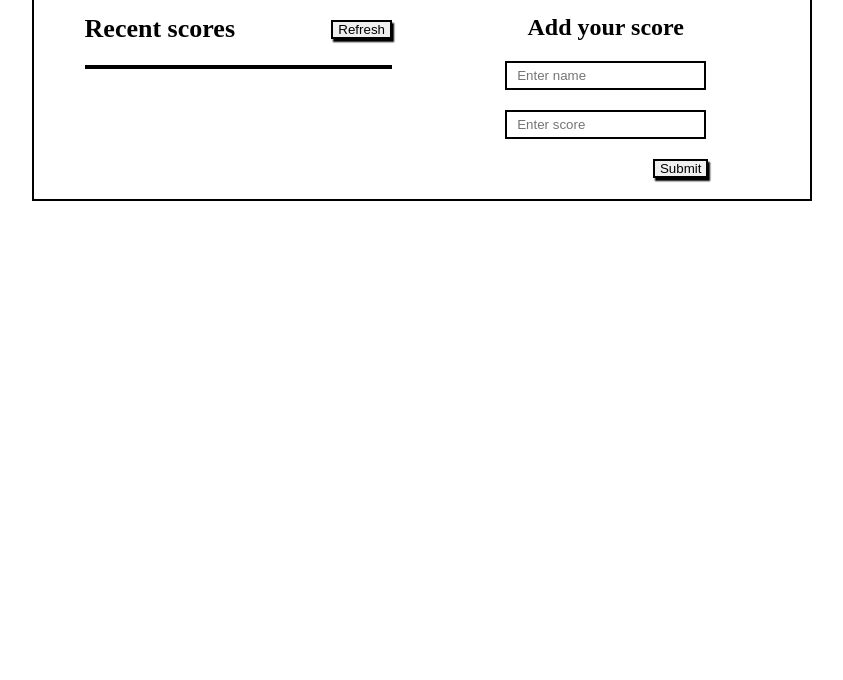
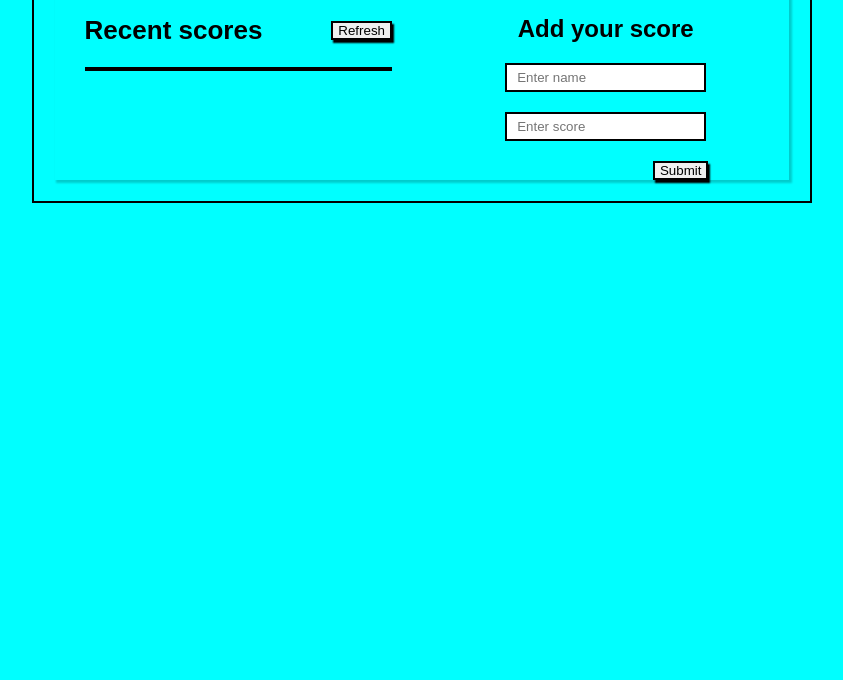
Before and after one commit to MxoDevops/Leaderboard, a website built with webpack: page src/index.html in a window 1280 px wide. Shown: the part 120-800 px from the top of the page, without its empty margins (218-1061 px from the left). Built offline with nearby package versions, Linux system fonts and the light colour scheme.

Commit message:
Add style

```diff
--- a/src/style.css
+++ b/src/style.css
@@ -1,3 +1,5 @@
+@import url('https://fonts.googleapis.com/css2?family=Satisfy&display=swap');
+
 * {
   margin: 0;
   padding: 0;
@@ -6,6 +8,7 @@
 }
 
 body {
+  font-family: 'poppins', sans-serif;
   border: 2px solid #000;
   max-width: 61%;
   max-height: 61%;
@@ -13,6 +16,7 @@ body {
   margin-right: auto;
   margin-top: 51px;
   padding: 21px;
+  background-color: aqua;
 }
 
 .title {
@@ -20,11 +24,10 @@ body {
   font-weight: 800;
 }
 
-/* main container  */
-
 .main-container {
   display: grid;
   grid-template-columns: 1fr 1fr;
+  box-shadow: 2px 2px 2px 1px rgba(0, 0, 0, 0.2);
 }
 
 .score-cont {
```
